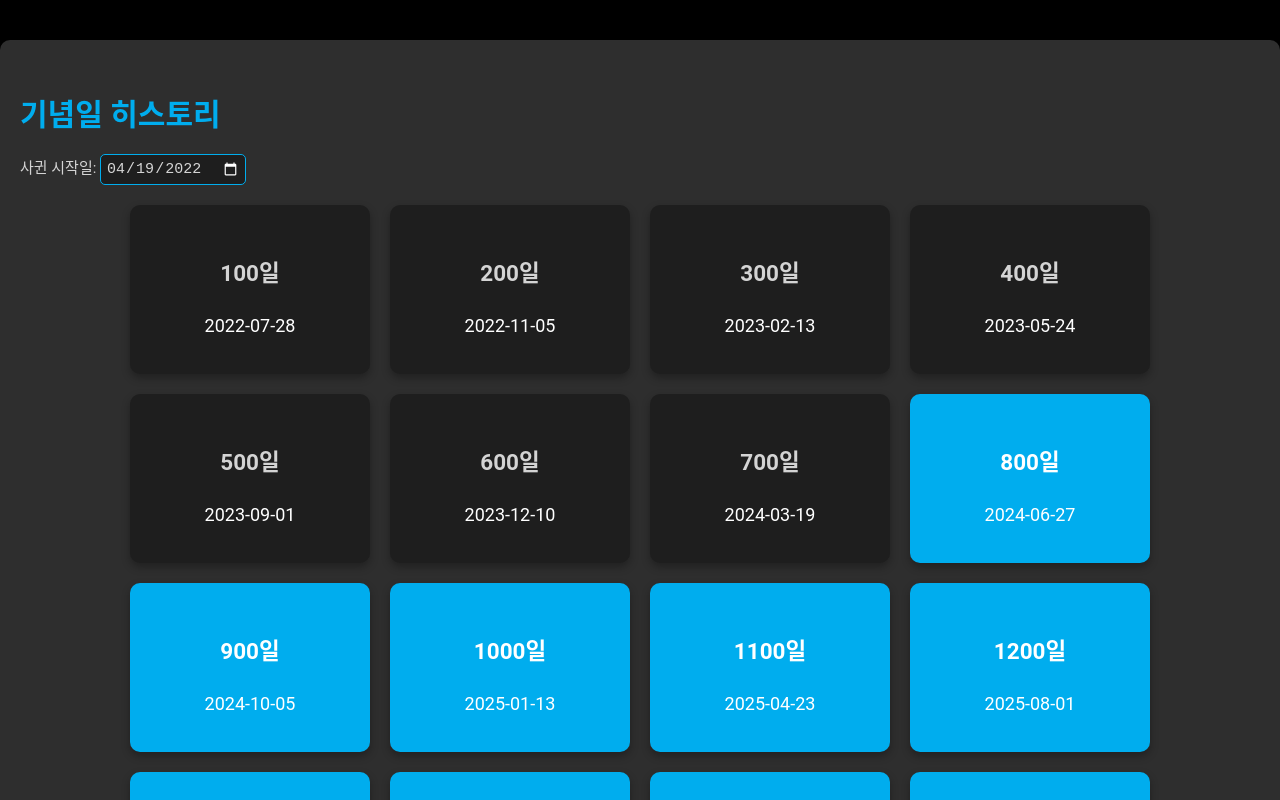
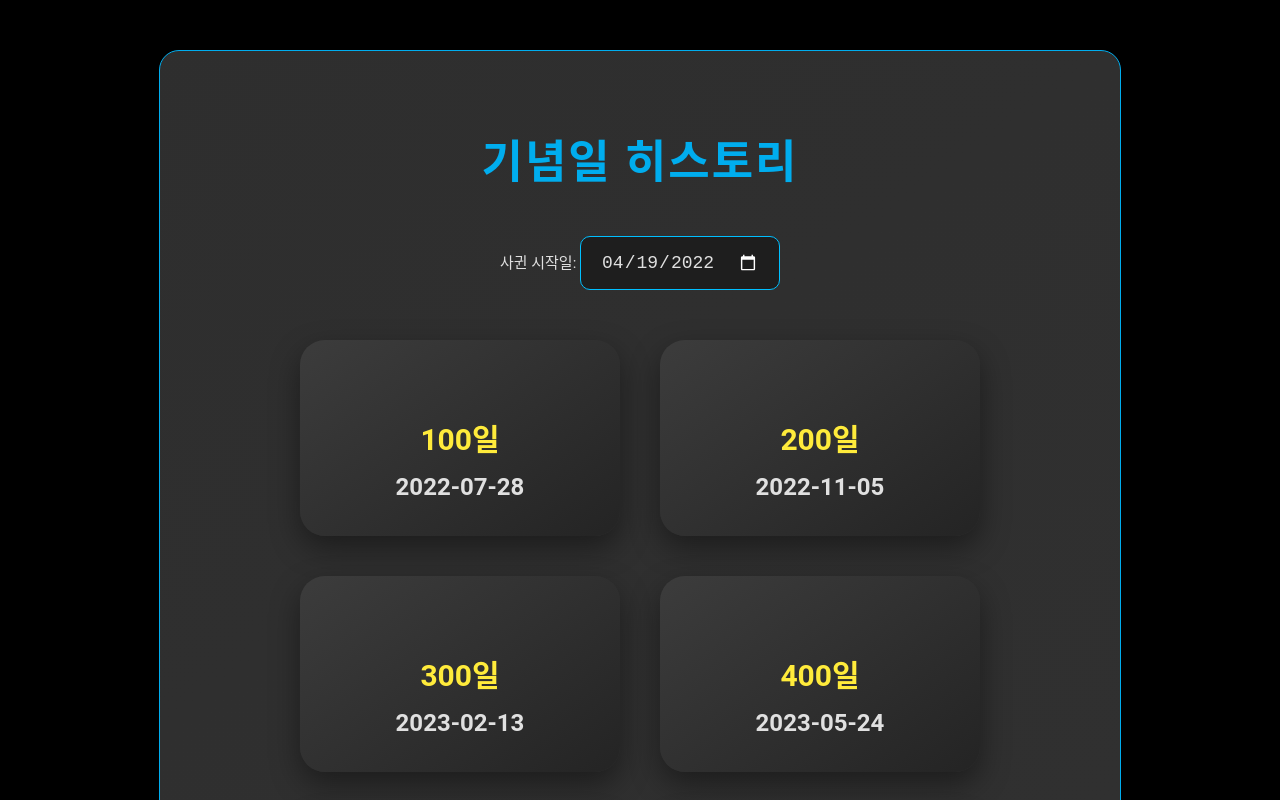
Before and after one commit to SungJongHwa/blog, a React (Create React App) app: page /date in a window 1280 px wide. Shown: the top 800 px of the page. Built offline with nearby package versions, Linux system fonts and the light colour scheme.

Commit message:
feat : 프로젝트 임시 추가 및 UI 수정

```diff
--- a/src/pages/main/components/canvas.jsx
+++ b/src/pages/main/components/canvas.jsx
@@ -54,7 +54,6 @@ const MovingText = ({ handleClick }) => {
 
   return (
     <group>
-      {" "}
       <Box
         args={[3, 1, 1]}
         position={[-1, 0, 0]}
--- a/src/pages/main/components/date.jsx
+++ b/src/pages/main/components/date.jsx
@@ -1,13 +1,25 @@
 import React, { useState, useEffect } from "react";
-import styled from "styled-components";
-import { Element as ScrollElement } from "react-scroll";
-import { useSpring, animated } from "react-spring";
-import { useInView } from "react-intersection-observer";
+import styled, { keyframes } from "styled-components";
+import { useSpring, useTrail, animated, config } from "react-spring";
 import dayjs from "dayjs";
 
 const Date = ({ setShowMainContent }) => {
   const [startDate, setStartDate] = useState("2022-04-19"); // 사귄 시작일
   const [history, setHistory] = useState([]);
+
+  // Spring animation configuration for container fade-in
+  const containerAnimation = useSpring({
+    from: { opacity: 0, transform: "translateY(20px)" },
+    to: { opacity: 1, transform: "translateY(0)" },
+    config: config.wobbly,
+  });
+
+  // Spring trail animation for anniversary cards
+  const trail = useTrail(history.length, {
+    from: { opacity: 0, transform: "scale(0.95)" },
+    to: { opacity: 1, transform: "scale(1)" },
+    config: config.gentle,
+  });
 
   useEffect(() => {
     const calculateAnniversaries = () => {
@@ -33,7 +45,7 @@ const Date = ({ setShowMainContent }) => {
   }, [startDate]);
 
   return (
-    <AnniversaryContainer>
+    <AnniversaryContainer style={containerAnimation}>
       <AnniversaryTitle>기념일 히스토리</AnniversaryTitle>
       <AnniversaryInputContainer>
         <label htmlFor="startDate">사귄 시작일: </label>
@@ -45,13 +57,19 @@ const Date = ({ setShowMainContent }) => {
         />
       </AnniversaryInputContainer>
       <AnniversaryDetails>
-        {history.map((anniversary, index) => (
-          <AnniversaryCard key={index} isPast={anniversary.isPast}>
+        {trail.map((animationStyle, index) => (
+          <AnimatedAnniversaryCard
+            key={index}
+            style={animationStyle}
+            isPast={history[index].isPast}
+          >
             <CardContent>
-              <CardTitle>{anniversary.days}일</CardTitle>
-              <CardDate>{anniversary.date}</CardDate>
+              <CardTitle>{history[index].days}일</CardTitle>
+              <CardDate isPast={history[index].isPast}>
+                {history[index].date}
+              </CardDate>
             </CardContent>
-          </AnniversaryCard>
+          </AnimatedAnniversaryCard>
         ))}
       </AnniversaryDetails>
     </AnniversaryContainer>
@@ -60,69 +78,97 @@ const Date = ({ setShowMainContent }) => {
 
 export default Date;
 
-const AnniversaryContainer = styled.div`
+// Background animation
+const bgAnimation = keyframes`
+  0% {
+    background-position: 0% 50%;
+  }
+  50% {
+    background-position: 100% 50%;
+  }
+  100% {
+    background-position: 0% 50%;
+  }
+`;
+
+const AnniversaryContainer = styled(animated.div)`
   margin-top: 40px;
-  padding: 20px;
-  background: #2e2e2e;
-  border-radius: 10px;
-  color: #d4d4d4;
+  padding: 30px;
+  background: linear-gradient(145deg, #242424, #3c3c3c);
+  background-size: 400% 400%;
+  animation: ${bgAnimation} 20s ease infinite;
+  border-radius: 20px;
+  box-shadow: 0 15px 35px rgba(0, 0, 0, 0.5);
+  color: #e0e0e0;
+  max-width: 900px;
+  margin: 50px auto;
+  border: 1px solid #00adee;
 `;
 
 const AnniversaryTitle = styled.h3`
-  font-size: 2rem;
+  font-size: 3rem;
   color: #00adee;
-  margin-bottom: 20px;
+  margin-bottom: 45px;
+  text-align: center;
+  text-transform: uppercase;
+  letter-spacing: 2px;
 `;
 
 const AnniversaryInputContainer = styled.div`
-  margin-bottom: 20px;
+  margin-bottom: 50px;
+  text-align: center;
 `;
 
 const AnniversaryInput = styled.input`
-  padding: 5px;
-  font-size: 1rem;
-  border-radius: 5px;
-  border: 1px solid #00adee;
+  padding: 15px 20px;
+  font-size: 1.2rem;
+  border-radius: 10px;
+  border: none;
   background: #1e1e1e;
-  color: #d4d4d4;
+  color: #e0e0e0;
   appearance: none;
-  -webkit-appearance: none;
-  -moz-appearance: none;
-
-  &::-webkit-calendar-picker-indicator {
-    filter: invert(1);
-  }
+  transition: box-shadow 0.4s ease, transform 0.3s ease;
+  border: 1px solid #00bfff;
 
   &:focus {
     border-color: #00bfff;
     outline: none;
-    box-shadow: 0 0 5px #00bfff;
+    box-shadow: 0 0 15px #00bfff;
+    transform: scale(1.1);
   }
 
   &::placeholder {
     color: #888;
+  }
+
+  &::-webkit-calendar-picker-indicator {
+    filter: invert(1);
   }
 `;
 
 const AnniversaryDetails = styled.div`
   display: flex;
   flex-wrap: wrap;
-  gap: 20px;
+  gap: 40px;
   justify-content: center;
 `;
 
-const AnniversaryCard = styled.div`
-  background: ${(props) => (props.isPast ? "#1e1e1e" : "#00adee")};
-  color: ${(props) => (props.isPast ? "#d4d4d4" : "#ffffff")};
-  padding: 20px;
-  border-radius: 10px;
-  box-shadow: 0 4px 8px rgba(0, 0, 0, 0.3);
-  width: 200px;
-  transition: all 0.3s ease-in-out;
+const AnimatedAnniversaryCard = styled(animated.div)`
+  background: ${(props) =>
+    props.isPast
+      ? "linear-gradient(145deg, #3c3c3c, #242424)"
+      : "linear-gradient(145deg, #00adee, #005f8e)"};
+  color: ${(props) => (props.isPast ? "#e0e0e0" : "#ffffff")};
+  padding: 35px;
+  border-radius: 25px;
+  box-shadow: 0 12px 30px rgba(0, 0, 0, 0.4);
+  width: 250px;
+  transition: transform 0.4s ease, box-shadow 0.4s ease;
   text-align: center;
 
   &:hover {
-    transform: scale(1.05);
+    transform: translateY(-15px) scale(1.05);
+    box-shadow: 0 25px 40px rgba(0, 0, 0, 0.5);
   }
 `;
 
@@ -133,11 +179,15 @@ const CardContent = styled.div`
 `;
 
 const CardTitle = styled.h4`
-  font-size: 1.5rem;
-  margin-bottom: 10px;
+  font-size: 2rem;
+  margin-bottom: 14px;
+  color: #ffeb3b;
 `;
 
 const CardDate = styled.p`
-  font-size: 1.2rem;
-  color: ${(props) => (props.isPast ? "#d4d4d4" : "#ffffff")};
+  font-size: 1.6rem;
+  color: ${(props) => (props.isPast ? "#e0e0e0" : "#ffffff")};
+  margin: 0;
+  font-weight: bold;
+  text-transform: uppercase;
 `;
--- a/src/pages/main/components/project.jsx
+++ b/src/pages/main/components/project.jsx
@@ -5,6 +5,13 @@ import { useSpring, animated } from "react-spring";
 import { useInView } from "react-intersection-observer";
 
 const projects = [
+  {
+    title: "ERP 프로그램 개발",
+    content: "대학생 시절 프로젝트로 회사의 ERP 프로그램을 만드는 프로젝트",
+    period: "2022.4 - 2022.06",
+    description: `C# WPF을 이용하여 ERP 프로그램을 조별과제로 수행함\n시연 동영상 - https://www.youtube.com/watch?v=6XCTlB9zZMU`,
+    skills: "C# WPF, Mysql",
+  },
   {
     title: "클라이언트 인증키 목록",
     content:
@@ -60,7 +67,7 @@ const projects = [
       "파리 올림픽 배드민턴 경기를 분석하여 영상, 데이터를 보여주는 프로젝트",
     period: "2023.11 - 2024.1",
     description:
-      "기술 스택 선정 및 검토(React 도입)\n환경설정, 퍼블리싱으로 적용 등 프로젝트 생성부터 개발 초기세팅",
+      "기술 스택 검토 및 선정(React 도입)\n환경설정, 퍼블리싱 적용 등 프로젝트 생성부터 개발 초기세팅",
     skills: "HTML, CSS, Jasvascript, React, Next.js",
     contribution: "25%",
   },
@@ -69,7 +76,7 @@ const projects = [
     content:
       "22년 9월 설립된 스타트업으로 GPU 기반 고성능 서버를 사용해 아티스트가 VFX, Postproduction를 원격으로 접속하여 사용할 수 있는 서비스 개발",
     period: "2024.02 -",
-    description: `현재 회사 내 Front-end 1인(본인), Back-end 1인 개발중\nM2M 사용자 페이지 개발(https://m2m.grida.dev)\nM2M Admin 페이지(관리자 페이지) 개발\n웹 접근성 및 권고사항 준수로 Lighthouse에서 점수를 높임(현재 4가지 항목중 SEO 91점)\n구글 스프레드 시트로 다국어 자동화(i18n)\nMetrial UI와 같은 UI 라이브러리들 사용\nD3.js를 사용하여 한달간 데이터 목록을 선형, 데이터 개수의 비율로 파이차트 구현\n크로우브라우징 해결`,
+    description: `현재 회사 내 Front-end 1인(본인), Back-end 1인 개발중\nM2M 사용자 페이지 개발(https://m2m.grida.dev)\nM2M Admin 페이지(관리자 페이지) 개발\nMac Tunnelblick으로 Open VPN 설정\n웹 접근성 및 권고사항 준수로 Lighthouse에서 점수를 높임(현재 4가지 항목중 SEO 91점)\n구글 스프레드 시트로 다국어 자동화(i18n)\nMetrial UI와 같은 UI 라이브러리들 사용\nD3.js를 사용하여 최근 데이터 목록을 선형, 데이터 개수의 비율로 파이차트 구현\n`,
     skills: "HTML, CSS, Styled Component, Typescript, React",
   },
 ];
@@ -78,7 +85,7 @@ const ProjectSection = () => {
   return (
     <ScrollElement name="project">
       <Section>
-        <SectionTitle>실무 프로젝트</SectionTitle>
+        <SectionTitle>프로젝트</SectionTitle>
         <SectionContent>
           {projects.map((project, index) => (
             <InViewProject key={index} project={project} />
@@ -98,12 +105,14 @@ const InViewProject = ({ project }) => {
   });
 
   const renderContentWithLineBreaks = (text) =>
-    text.split("\n").map((line, index) => (
-      <span key={index}>
-        {line}
-        <br />
-      </span>
-    ));
+    text
+      .split("\n")
+      .filter((line) => line.trim() !== "")
+      .map((line, index) => (
+        <span key={index} style={{ display: "block", margin: "10px 0" }}>
+          • {line}
+        </span>
+      ));
 
   return (
     <AnimatedProject ref={ref} style={props}>
@@ -126,7 +135,7 @@ const InViewProject = ({ project }) => {
           <Content>{renderContentWithLineBreaks(project.description)}</Content>
         </DetailItem>
         <DetailItem>
-          <Title>사용스킬</Title>
+          <Title>기술스택</Title>
           <Content>{project.skills}</Content>
         </DetailItem>
 
--- a/src/pages/main/components/skills.jsx
+++ b/src/pages/main/components/skills.jsx
@@ -91,10 +91,10 @@ const SectionTitle = styled.h2`
 const SkillsWrapper = styled.div`
   position: relative;
   width: 100%;
-  height: 200px;
+  height: 150px;
   overflow: hidden;
-  margin-top: 40px;
-  margin-bottom: 20px;
+  margin-top: 35px;
+  margin-bottom: 0px;
 
   @media (max-width: 768px) {
     height: 150px;
@@ -111,7 +111,7 @@ const SkillsWrapper = styled.div`
 
 const SkillsSlider = styled.div`
   display: flex;
-  height: 50%;
+  height: 60%;
   overflow: hidden;
 `;
 
@@ -119,7 +119,7 @@ const SkillRow = styled.div`
   display: flex;
   flex-wrap: nowrap;
   white-space: nowrap;
-  animation: scroll 45s linear infinite;
+  animation: scroll 25s linear infinite;
 
   @keyframes scroll {
     0% {
```
